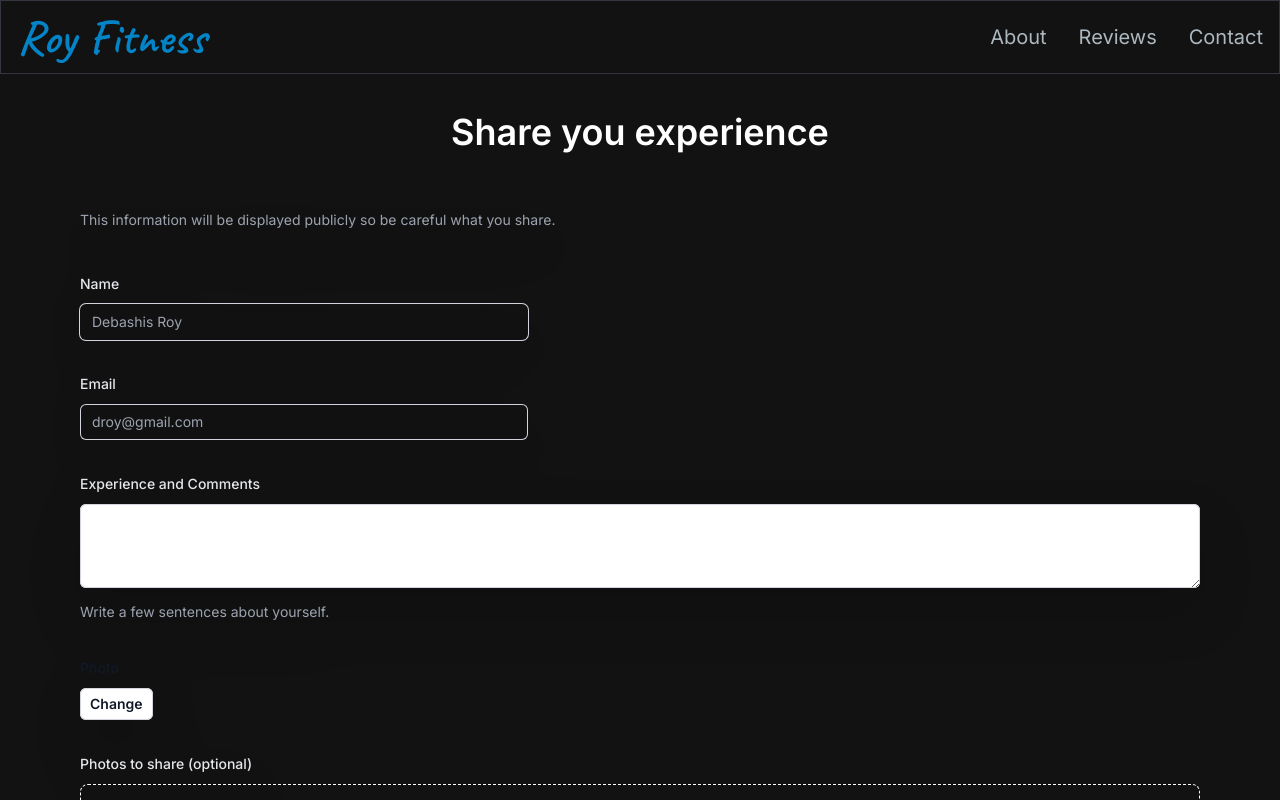
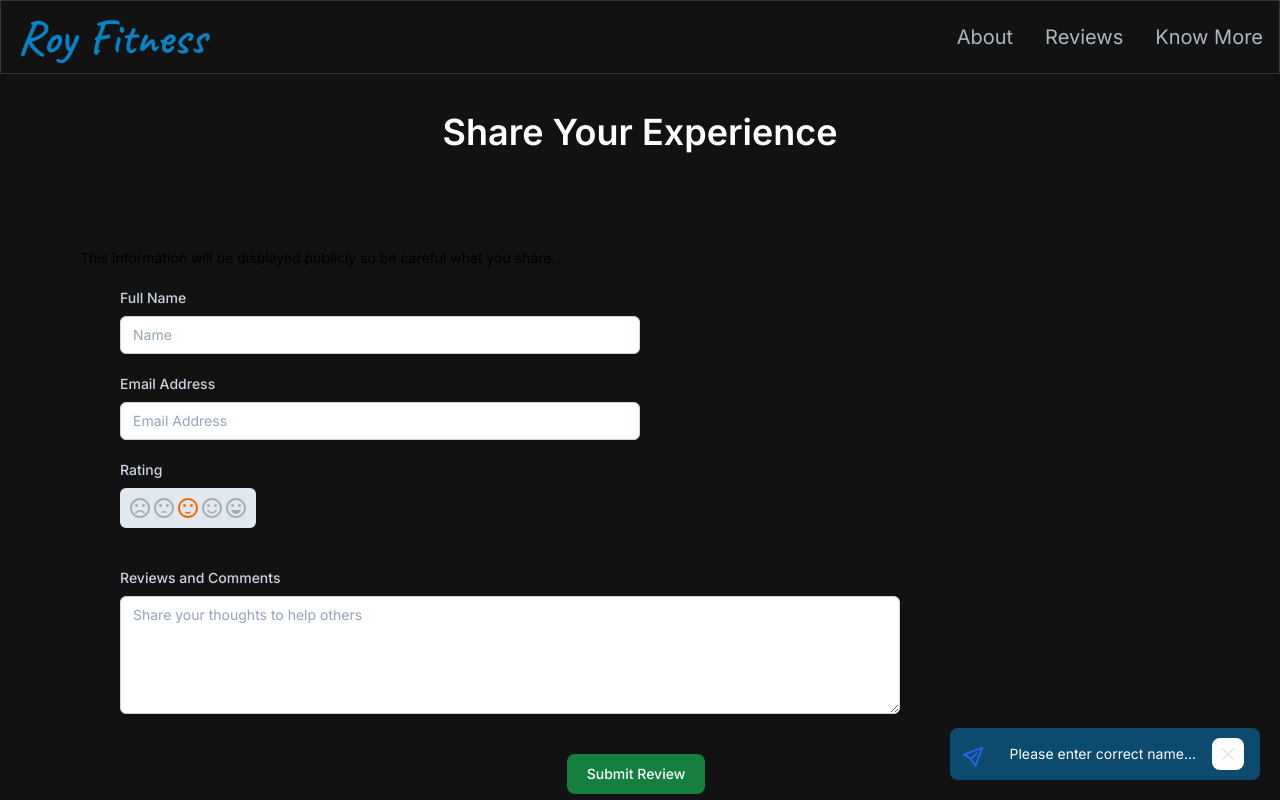
Before and after one commit to ayanNandi410/roy-fitness-nextjs, a Next.js app: page /contact in a window 1280 px wide. Shown: the top 800 px of the page. Built offline with nearby package versions, Linux system fonts and the light colour scheme.

Commit message:
Changes In form

```diff
--- a/app/components/AddReviewSection.jsx
+++ b/app/components/AddReviewSection.jsx
@@ -1,125 +1,163 @@
-import React from "react";
+"use client";
+import React, { useState, useRef } from "react";
+import PropTypes from 'prop-types';
+import { styled } from '@mui/material/styles';
+import Rating from '@mui/material/Rating';
+import SentimentVeryDissatisfiedIcon from '@mui/icons-material/SentimentVeryDissatisfied';
+import SentimentDissatisfiedIcon from '@mui/icons-material/SentimentDissatisfied';
+import SentimentSatisfiedIcon from '@mui/icons-material/SentimentSatisfied';
+import SentimentSatisfiedAltIcon from '@mui/icons-material/SentimentSatisfiedAltOutlined';
+import SentimentVerySatisfiedIcon from '@mui/icons-material/SentimentVerySatisfied';
+
+import { purple, red } from '@mui/material/colors';
+
+const primary = red[500];
+
+const StyledRating = styled(Rating)(({ theme }) => ({
+  '& .MuiRating-iconEmpty .MuiSvgIcon-root': {
+    color: theme.palette.action.disabled,
+  },
+}));
+
+const customIcons = {
+  1: {
+    icon: <SentimentVeryDissatisfiedIcon color="error" />,
+    label: 'Very Dissatisfied',
+  },
+  2: {
+    icon: <SentimentDissatisfiedIcon color="action" />,
+    label: 'Dissatisfied',
+  },
+  3: {
+    icon: <SentimentSatisfiedIcon color="warning" />,
+    label: 'Neutral',
+  },
+  4: {
+    icon: <SentimentSatisfiedAltIcon color="info" />,
+    label: 'Satisfied',
+  },
+  5: {
+    icon: <SentimentVerySatisfiedIcon color="success" />,
+    label: 'Very Satisfied',
+  },
+};
+
+function IconContainer(props) {
+  const { value, ...other } = props;
+  return <span {...other}>{customIcons[value].icon}</span>;
+}
+
+IconContainer.propTypes = {
+  value: PropTypes.number.isRequired,
+};
 
 const AddReview = () => {
+
+    const [message, setMessage] = useState("Please enter correct name...");
+
+    const formRef = useRef();
+    const submitContact = async (e) => {
+    e.preventDefault();
+    console.log(e);
+    // const res = await sendContactForm({
+    //   name: e.target[0].value,
+    //   email: e.target[1].value,
+    //   comment: e.target[2].value,
+    // });
+    if (res == 0) {
+      setMessage("Thank you for your valuable comment!");
+      formRef.current.reset();
+    } else {
+      setMessage("Something went wrong! Please try again");
+    }
+  };
+
   return (
     <section>
-        <div className="container flex justify-center mt-24 mx-auto px-12 py-4">
-            <h1 className="text-4xl font-semibold text-white">Share you experience</h1>
+        <div className="container flex justify-center mt-24 mb-20 mx-auto px-12 py-4">
+            <h1 className="text-4xl font-semibold text-white">Share Your Experience</h1>
         </div>
-        <section className="mx-20 rounded-md drop-shadow-2xl my-10 h-auto">
-            <form>
-                <div className="space-y-12 text-white">
-                    <div className="border-b border-gray-900/10 pb-12">
-                    <p className="mt-1 text-sm leading-6 text-gray-400">
-                        This information will be displayed publicly so be careful what you share.
-                    </p>
+        <div className="mx-10 md:mx-20 mb-20 flex flex-col justify-center">
+            <h1 className="text-sm text-blue-gray-400">This information will be displayed publicly so be careful what you share.</h1>
 
-                    <div className="mt-10 grid grid-cols-1 gap-x-6 gap-y-8 sm:grid-cols-6">
-                        <div className="sm:col-span-4">
-                            <label htmlFor="username" className="block text-sm font-medium leading-6 text-gray-200">
-                                Name
-                            </label>
-                            <div className="mt-2">
-                                <div className="flex rounded-md px-2 shadow-sm ring-1 ring-gray-300 sm:max-w-md">
-                                <input
-                                    type="text"
-                                    name="username"
-                                    id="username"
-                                    autoComplete="username"
-                                    className="block flex-1 border-0 bg-transparent py-1.5 pl-1 text-white placeholder:text-gray-400 sm:text-sm sm:leading-6"
-                                    placeholder="Debashis Roy"
-                                />
-                                </div>
-                            </div>
-                        </div>
+            { message!="" &&
+                <div id="toast-bottom-right" className="fixed flex items-center w-auto max-w-xs p-4 space-x-4 text-white bg-sky-900 rounded-lg right-5 bottom-5" role="alert">
+                        <svg className="w-5 h-5 text-blue-600 dark:text-blue-500 rotate-45" aria-hidden="true" xmlns="http://www.w3.org/2000/svg" fill="none" viewBox="0 0 18 20">
+                            <path stroke="currentColor" stroke-linecap="round" stroke-linejoin="round" stroke-width="2" d="m9 17 8 2L9 1 1 19l8-2Zm0 0V9"/>
+                        </svg>
+                        <div className="pl-2 text-sm font-normal">{message}</div>
+                        <button type="button" onClick={() => setMessage("")} class="ml-auto -mx-1.5 -my-1.5 bg-white text-gray-200 hover:text-slate-200 rounded-lg focus:ring-2
+                      focus:ring-gray-300 p-1.5 hover:bg-gray-100 inline-flex items-center justify-center
+                        h-8 w-8 dark:text-gray-200 dark:hover:text-white dark:bg-sky-600
+                       dark:hover:bg-gray-700" data-dismiss-target="#toast-success" aria-label="Close">
+                            <span className="sr-only">Close</span>
+                            <svg className="w-3 h-3" aria-hidden="true" xmlns="http://www.w3.org/2000/svg" fill="none" viewBox="0 0 14 14">
+                                <path stroke="currentColor" stroke-linecap="round" stroke-linejoin="round" stroke-width="2" d="m1 1 6 6m0 0 6 6M7 7l6-6M7 7l-6 6"/>
+                            </svg>
+                        </button>
+                </div>
+            }
 
-                        <div className="sm:col-span-4">
-                            <label htmlFor="username" className="block text-sm font-medium leading-6 text-gray-200">
-                                Email
-                            </label>
-                            <div className="mt-2">
-                                <div className="flex rounded-md px-2 shadow-sm ring-1 ring-inset ring-gray-300 sm:max-w-md">
-                                <input
-                                    type="text"
-                                    name="email"
-                                    id="email"
-                                    autoComplete="email"
-                                    className="block flex-1 px-2 border-0 bg-transparent py-1.5 pl-1 text-white placeholder:text-gray-400 focus:ring-0 sm:text-sm sm:leading-6"
-                                    placeholder="droy@gmail.com"
-                                />
-                                </div>
-                            </div>
-                        </div>
 
-                        <div className="col-span-full">
-                        <label htmlFor="about" className="block text-sm font-medium leading-6 text-gray-200">
-                            Experience and Comments
-                        </label>
-                        <div className="mt-2">
-                            <textarea
-                            id="about"
-                            name="about"
-                            rows={3}
-                            className="block w-full rounded-md border-0 py-1.5 text-gray-900 shadow-sm ring-1 ring-inset ring-gray-300 placeholder:text-gray-400 focus:ring-2 focus:ring-inset focus:ring-indigo-600 sm:text-sm sm:leading-6"
-                            defaultValue={''}
-                            />
-                        </div>
-                        <p className="mt-3 text-sm leading-6 text-gray-400">Write a few sentences about yourself.</p>
-                        </div>
+            <form ref={formRef} onSubmit={submitContact}>
 
-                        <div className="col-span-full">
-                        <label htmlFor="photo" className="block text-sm font-medium leading-6 text-gray-900">
-                            Photo
-                        </label>
-                        <div className="mt-2 flex items-center gap-x-3">
-                            {/* <UserCircleIcon className="h-12 w-12 text-gray-300" aria-hidden="true" /> */}
-                            <button
-                            type="button"
-                            className="rounded-md bg-white px-2.5 py-1.5 text-sm font-semibold text-gray-900 shadow-sm ring-1 ring-inset ring-gray-300 hover:bg-gray-50"
-                            >
-                            Change
-                            </button>
-                        </div>
-                        </div>
+                <label className="block mx-10 my-5">
+                    <span className="block text-sm mb-2 font-medium text-slate-300">Full Name</span>
+                    <input
+                        required
+                        placeholder="Name"
+                        type={"text"}
+                        className="mt-1 block w-2/4 px-3 py-2 bg-white text-slate-800 border border-slate-300 rounded-md text-sm shadow-sm placeholder-slate-400
+                            focus:outline-none focus:border-sky-500 focus:ring-1 focus:ring-sky-500"
+                        minLength={3}
+                        maxLength={60}
+                    />
+                </label>
 
-                        <div className="col-span-full">
-                        <label htmlFor="cover-photo" className="block text-sm font-medium leading-6 text-gray-200">
-                            Photos to share (optional)
-                        </label>
-                        <div className="mt-2 flex justify-center rounded-lg border border-dashed border-white px-6 py-10">
-                            <div className="text-center">
-                            {/* <PhotoIcon className="mx-auto h-12 w-12 text-gray-300" aria-hidden="true" /> */}
-                            <div className="mt-4 flex text-sm leading-6 text-gray-600">
-                                <label
-                                htmlFor="file-upload"
-                                className="relative cursor-pointer rounded-md bg-white font-semibold text-indigo-600 focus-within:outline-none focus-within:ring-2 focus-within:ring-indigo-600 focus-within:ring-offset-2 hover:text-indigo-500"
-                                >
-                                <span className="p-3">Upload a file</span>
-                                <input id="file-upload" name="file-upload" type="file" className="sr-only" />
-                                </label>
-                                <p className="pl-1 text-gray-200">or drag and drop</p>
-                            </div>
-                            <p className="text-xs leading-5 pt-2 text-gray-200">PNG, JPG, GIF up to 10MB</p>
-                            </div>
-                        </div>
-                        </div>
-                    </div>
-                    </div>
-                </div>
+                <label className="block mx-10 my-5">
+                    <span className="block text-sm mb-2 font-medium text-slate-300">Email Address</span>
+                    <input
+                        required
+                        placeholder="Email Address"
+                        type={"email"}
+                        className="mt-1 block w-2/4 px-3 py-2 bg-white text-slate-800 border border-slate-300 rounded-md text-sm shadow-sm placeholder-slate-400
+                        focus:outline-none focus:border-sky-500 focus:ring-1 focus:ring-sky-500"
+                        minLength={3}
+                        maxLength={60}
+                    />
+                </label>
 
-                <div className="mt-6 flex items-center justify-center gap-x-6">
-                    <button type="button" className="rounded-md bg-red-600 px-3 py-2 text-sm font-semibold text-white shadow-sm hover:bg-red-500 focus-visible:outline focus-visible:outline-2 focus-visible:outline-offset-2 focus-visible:outline-red-600">
-                    Cancel
-                    </button>
-                    <button
-                    type="submit"
-                    className="rounded-md bg-indigo-600 px-3 py-2 text-sm font-semibold text-white shadow-sm hover:bg-indigo-500 focus-visible:outline focus-visible:outline-2 focus-visible:outline-offset-2 focus-visible:outline-indigo-600"
-                    >
+                <label className="block mx-10 my-5">
+                    <span className="block text-sm mb-2 font-medium text-slate-300">Rating</span>
+                    <StyledRating
+                    name="highlight-selected-only"
+                    defaultValue={3}
+                    IconContainerComponent={IconContainer}
+                    getLabelText={(value) => customIcons[value].label}
+                    highlightSelectedOnly
+                    className="bg-slate-200 p-2 rounded-md"
+                    />
+                </label>
+
+                <label className="block mx-10 my-10">
+                    <span className="block text-sm mb-2 font-medium text-slate-300">Reviews and Comments</span>
+                    <textarea
+                    required
+                    placeholder="Share your thoughts to help others"
+                    rows={5}
+                    className="mt-1 block w-3/4 px-3 py-2 bg-white text-slate-800 border border-slate-300 rounded-md text-sm shadow-sm placeholder-slate-400
+                        focus:outline-none focus:border-sky-500 focus:ring-1 focus:ring-sky-500"
+                    ></textarea>
+                </label>
+
+                <label className="flex justify-center">
+                    <button type="submit" className="focus:outline-none text-white bg-green-700 hover:bg-green-800 focus:ring-4 focus:ring-green-400 font-medium rounded-lg text-sm px-5 py-2.5 mr-2 mb-2 dark:bg-sky-600 dark:hover:bg-green-700 dark:focus:ring-green-800">
                     Submit Review
                     </button>
-                </div>
+                </label>
+
             </form>
-        </section>
+        </div>
     </section>
   );
 };
--- a/app/components/Navbar.jsx
+++ b/app/components/Navbar.jsx
@@ -15,7 +15,7 @@ const navLinks = [
     path: "/reviews",
   },
   {
-    title: "Contact",
+    title: "Know More",
     path: "/contact",
   },
 ];
--- a/app/layout.js
+++ b/app/layout.js
@@ -1,3 +1,4 @@
+import Head from 'next/head'
 import './globals.css'
 import { Inter } from 'next/font/google'
 
--- a/package.json
+++ b/package.json
@@ -9,7 +9,11 @@
     "lint": "next lint"
   },
   "dependencies": {
+    "@emotion/react": "^11.11.1",
+    "@emotion/styled": "^11.11.0",
     "@heroicons/react": "^2.0.18",
+    "@mui/icons-material": "^5.14.12",
+    "@mui/material": "^5.14.12",
     "firebase": "^10.4.0",
     "framer-motion": "^10.16.4",
     "next": "latest",
--- a/tailwind.config.js
+++ b/tailwind.config.js
@@ -1,4 +1,5 @@
 /** @type {import('tailwindcss').Config} */
+
 module.exports = {
   content: [
     './pages/**/*.{js,ts,jsx,tsx,mdx}',
```
Also changed, not shown: app/components/ReviewListSection.jsx (+57 -12 lines), 1 other file (tests, documents, lock files or other folders).
